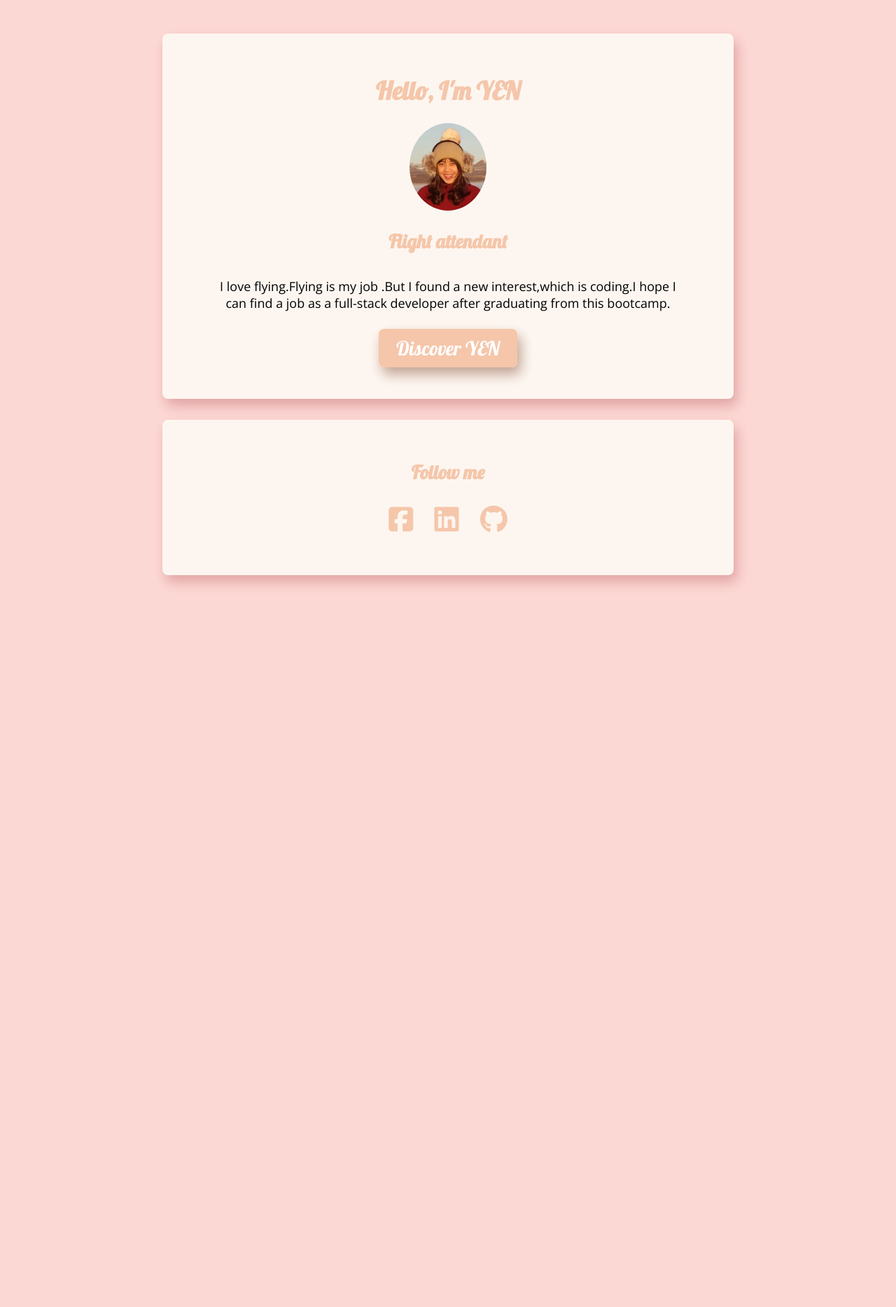
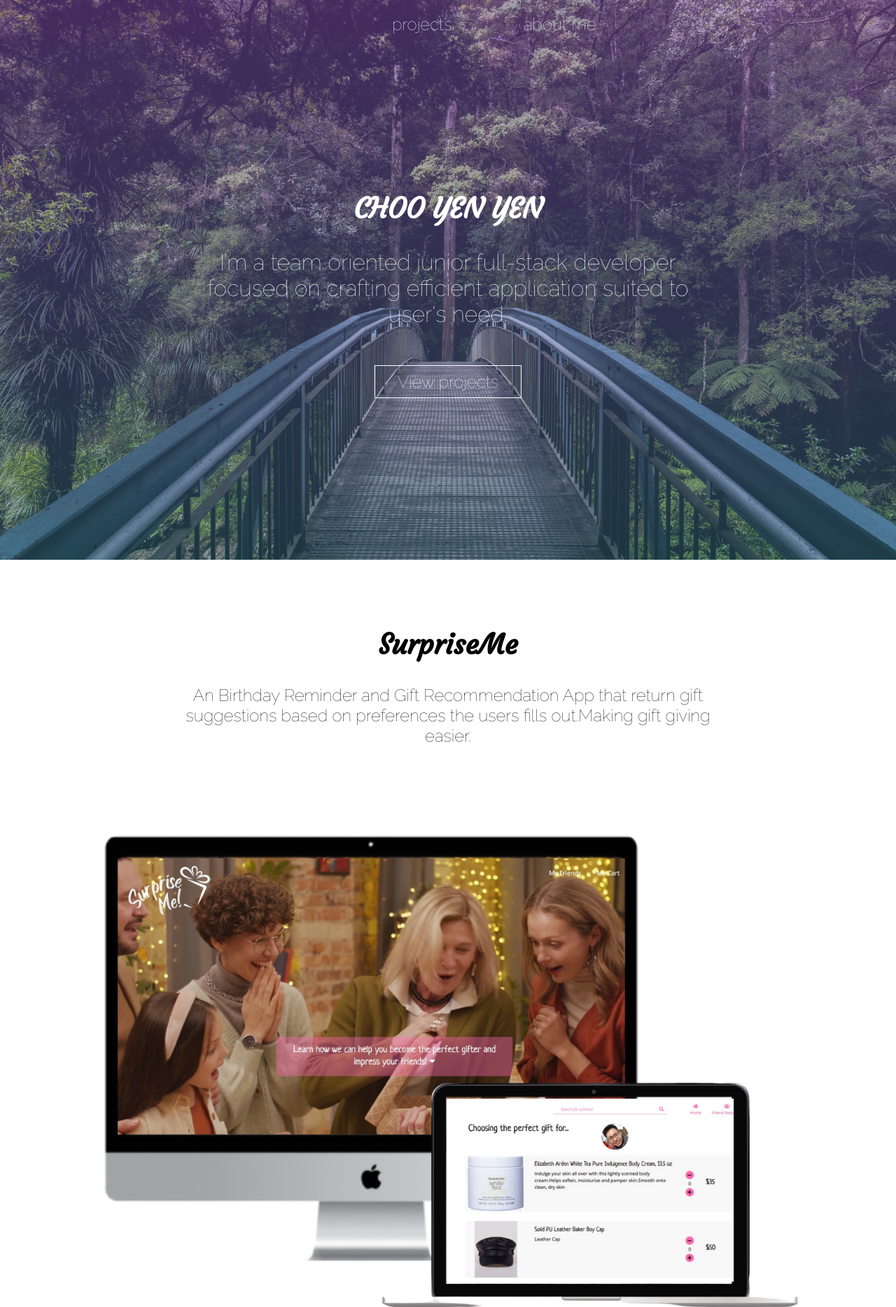
Before and after one commit to trueice0906/profile-page, a website: page index.html in a window 1280 px wide. Shown: the top 1868 px of the page at 70% size. Before the commit the page ends 870 px from the top, so only its background shows below. Drawn offline with nearby package versions, Linux system fonts and the light colour scheme.

Commit message:
new_profile_page

```diff
--- a/index.html
+++ b/index.html
@@ -5,47 +5,86 @@
   <meta http-equiv="X-UA-Compatible" content="IE=edge">
   <meta name="viewport" content="width=device-width, initial-scale=1.0">
   <title>Yen's profile</title>
-  <link rel="stylesheet" href="style.css">
+  <link href="/style.css" rel="stylesheet">
+  <link rel="stylesheet" href="https://use.fontawesome.com/releases/v5.0.7/css/all.css">
+  <script type="text/javascript" src="https://code.jquery.com/jquery-1.7.1.min.js"></script>
   <script src="https://kit.fontawesome.com/9ba5256374.js" crossorigin="anonymous"></script>
 </head>
 <body>
+  <nav>
+    <div class="logo">
+      <!-- <img src="/images/logo.png" alt="logo"> -->
+    </div>
 
-<div class="container">
-  <div class="one">
-    <h1>Hello, I'm YEN</h1>
-    <img src="310FB384-8139-4FA3-8E32-43DDBEF73483_4_5005_c.jpeg" alt="profile-pic">
+    <ul class="nav-selection">
+      <li class="nav-item"><a href="#portfolio">projects </a></li>
+      <li class="nav-item"><a href="#about">about me </a></li>
+    </ul>
 
-    <h2>Flight attendant</h2>
+  </nav>
 
-    <p>I love flying.Flying is my job .But I found a new interest,which is coding.I hope I can find a job as a full-stack developer after graduating from this bootcamp. </p>
+  <section id="home" >
 
-    <div class="btn-wrapper">
-      <a class="btn-pink" href="https://www.facebook.com/yenyen.choo" target="_blank">Discover YEN</a>
+    <div class="profile_description top ">
+      <h1>CHOO YEN YEN</h1>
+      <h2>I’m a team oriented junior full-stack developer focused on crafting efficient application suited to user's need. </h2>
+
+      <a class="view-btn" href="#portfolio">View projects</a>
     </div>
-  </div>
+  </section>
 
-  <div class="two">
-    <h2>Follow me</h2>
-    <ul>
-      <li>
-        <a class="social-media" href="https://www.facebook.com/yenyen.choo" target="_blank">
-          <i class="fab fa-facebook-square"></i>
-        </a>
-      </li>
-      <li>
-        <a class="social-media" href="https://www.linkedin.com/in/yen-yen-choo-9572571ab/" target="_blank">
-          <i class="fab fa-linkedin"></i>
-        </a>
-      </li>
-      <li>
-        <a class="social-media" href="https://github.com/trueice0906" target="_blank">
-          <i class="fab fa-github"></i>
-        </a>
-      </li>
-    </ul>
-  </div>
+  <section id="portfolio">
+    <div class="project one hidden ">
+      <div class="project_intro">
+        <h1>SurpriseMe </h1>
+        <h2>An Birthday Reminder and Gift Recommendation App that return gift suggestions based on preferences the users fills out.Making gift giving easier.</h2>
+      </div>
 
-</div>
+        <img src="/images/surpriseme.png" alt="surprise-me" style="width: 1000px;">
+    </div>
+
+
+    <div class="project hidden">
+      <div class="project_intro">
+        <h1>Gambly </h1>
+        <h2>Online booking apps for fun activities and experiences.Integrated stripe API to allow user make payment in test mode. </h2>
+      </div>
+
+      <img src="/images/gambly.png" alt="surprise-me" style="width: 1000px;">
+    </div>
+
+  </section>
+
+  <section id="about">
+    <div class="profile_description">
+      <h1>ABOUT ME</h1>
+      <h2>I am from Penang,Malaysia.</h2>
+      <h2>I am a flight attendant.</h2>
+      <h2>I love flying.</h2>
+      <h2>But I love coding more.</h2>
+    </div>
+  </section>
+
+  <footer>
+    <p>&copy;2021 CHOO YEN YEN . Made in Malaysia
+
+    </p>
+
+  <ul>
+    <li class="social-icon"><a href=""><i class="fab fa-instagram social"></i></a></li>
+    <li class="social-icon"><a href=""><i class="fab fa-facebook-f social"></i></a></li>
+    <li class="social-icon"><a href=""><i class="fab fa-github-alt social"></a></i></li>
+  </ul>
+
+    <p>This site was built with simple tools like HTML,CSS and vanilla Javascript. Font used in headlines is Courgette
+    , font in body copy is Raleway.</p>
+  </footer>
+
+
+
+
 
 </body>
+
+<script src= "script.js"></script>
 </html>
--- /dev/null
+++ b/script.js
@@ -0,0 +1,34 @@
+$(window).scroll(function() {
+    if ($(window).scrollTop() > 500) {
+        $('nav').addClass('shadow-header');
+    } else {
+        $('nav').removeClass('shadow-header');
+    }
+});
+// fade in effect //
+function isVisible(element) {
+  let elementBox = element.getBoundingClientRect();
+  let distanceFromTop = -250;
+
+  if (elementBox.top - window.innerHeight < distanceFromTop) {
+    return true;
+  } else {
+    return false;
+  }
+}
+
+function scrollDoc() {
+  let sectionList = document.querySelectorAll('.hidden');
+  sectionList.forEach(function(section) {
+    if(isVisible(section)) {
+      section.classList.remove('hidden');
+    };
+  })
+}
+
+window.addEventListener("scroll",scrollDoc);
+
+// fade out effect //
+$(window).scroll(function(){
+    $(".top").css("opacity", 1 - $(window).scrollTop() / 250);
+  });
--- a/style.css
+++ b/style.css
@@ -1,113 +1,181 @@
-@import url('https://fonts.googleapis.com/css2?family=Lobster&display=swap');
-@import url('https://fonts.googleapis.com/css2?family=Lobster&family=Open+Sans&display=swap');
+@import url('https://fonts.googleapis.com/css2?family=Courgette&family=Raleway:wght@100;400&display=swap');
+/* profile page */
 
-.container{
-  margin: auto;
-  padding:10px;
-}
-
-body {
-  background-color: #FCD8D4;
-  font-family: 'Open Sans', sans-serif;
-  font-size: 18px;
-  overflow:hidden;
-  overflow-y: scroll;
-}
-
-img{
-  width:110px;
-  border-radius: 50%;
+body{
+  min-height: 100vh;
+  margin: 0;
+  font-family: 'Raleway', sans-serif;
 }
 
 h1{
-  color: #F5C6AA;
-  font-family: 'Lobster', cursive;
+  font-size: 2.5rem;
+  font-family: 'Courgette', cursive;
 }
 
-h2{
-  color: #F5C6AA;
-  font-family: 'Lobster', cursive;
+h2,a{
+  font-weight: 150;
 }
 
 a{
-  color: rgb(255, 255, 255);
-  font-family: 'Open Sans', sans-serif;
-  text-decoration: none;
+  font-size: 1.5rem;
 }
 
-a:hover{
-  color:rgb(96, 47, 72);
+nav{
+  display: flex;
+  align-items:center;
+  justify-content: space-between;
+  z-index: 3;
+  position: fixed;
+  width: 100%;
 }
 
-.btn-wrapper{
-  margin: 20px 20px;
+.logo{
+  margin: 1rem;
 }
 
-.btn-pink {
-  width: 120px;
-  padding: 10px 25px;
-  background-color: #F5C6AA;
-  border-radius: 8px;
-  font-family: 'Lobster', cursive;
-  font-size: 28px;
-  box-shadow: 5px 10px 18px #c1a394;
+.logo > img{
+  width: 60px;
 }
 
-p{
-  font-family: 'Open Sans', sans-serif;
-  margin: 35px;
+.nav-selection{
+  width: 60%;
+  font-size: 20px;
 }
 
-.one,.two{
-  background-color: #FDF6F0;
-  width: 60%;
-  text-align: center;
-  margin: 30px auto;
-  padding: 35px;
-  border-radius: 8px;
-  box-shadow: 5px 10px 18px #e1a4a4;
+.nav-item{
+  display: inline;
+  padding: 1rem 2rem;
+  margin : 0 1rem;
 }
 
-ul{
-  padding: 0;
+.nav-item a {
+  text-decoration: none;
+  color: rgb(255, 255, 255);
+  position:relative;
 }
 
-li{
-  display: inline;
-  justify-content: center;
-  font-size: 40px;
-  padding: 0 10px;
-
+.nav-item a::after{
+  content: '';
+  position: absolute;
+  bottom: -5px;
+  left: 0;
+  width: 100%;
+  height: 0.1em;
+  background-color: hotpink;
+  opacity: 0;
+  transition: opacity 300ms, transform 300ms;
 }
 
-.social-media {
-  color:#F5C6AA;
+.nav-item a:hover::after,
+.nav-item a:focus::after {
+  opacity: 1;
+  transform: translate3d(0, 0.1em, 0);
 }
 
-/* ==============width 960 ======================== */
-@media (max-width: 960px) {
-  /* For a screen < 960px, this CSS will be read */
-
-  body{
-    font-size: 16px;
-  }
+#home{
+  height: 100vh;
+  background: linear-gradient(rgba(149, 93, 208, 0.45),rgba(60, 119, 142, 0.45)),url('/images/background.jpeg');
+  background-position: center;
+  background-size: cover;
+  display : flex;
+  align-items: center;
 }
 
-
-/* ==============width 720 ======================== */
-@media (max-width: 720px) {
-  /* For a screen < 720px, this CSS will be read */
-
-  body{
-    font-size: 14px;
-  }
+.profile_description{
+  text-align:center;
+  color: #fff;
+  justify-content: center;
+  width: 60%;
+  margin: 0 auto;
 }
 
-/* ==============width 540 ======================== */
-@media (max-width: 540px) {
-  /* For a screen < 540px, this CSS will be read */
+.top {
+  opacity: 1;
+}
 
-  body{
-    font-size: 12px;
-  }
+.profile_description h2{
+  font-size: 2rem;
+  margin-bottom: 4rem;
 }
+
+.view-btn{
+  color: white;
+  text-decoration: none;
+  padding: 0.5rem 2rem;
+  border: 1px solid white;
+}
+
+.view-btn:hover{
+  background:hotpink;
+}
+
+#portfolio{
+  text-align: center;
+  padding: 2rem 0;
+}
+
+.project_intro {
+  width: 60%;
+  margin: 4rem auto;
+}
+
+.shadow-header{
+  background-color: rgb(255, 254, 254);
+  box-shadow:0 4px 2px -2px rgba(100, 100, 111, 0.2);
+}
+
+.shadow-header ul li a{
+  color: rgb(103, 102, 102);
+}
+
+.h-line{
+  margin: 3rem 0;
+}
+
+.one{
+  padding-bottom: 5rem;
+  border-bottom :1px solid rgb(207, 204, 204);
+}
+
+.project {
+  display: block;
+  opacity:1;
+  transition: opacity 2s ease;
+}
+
+.hidden {
+  opacity: 0;
+}
+
+#about {
+  height: 100vh;
+  object-fit: contain;
+  background: linear-gradient(rgba(176, 23, 59, 0.8),rgba(190, 35, 21, 0.8)),url('/images/collage.png'),center center no-repeat;
+  display : flex;
+  align-items: center;
+}
+
+footer{
+  height:250px;
+  background: rgb(30, 30, 30);
+  display: flex;
+  flex-direction: column;
+  justify-content: center;
+  align-items: center;
+  color: white;
+}
+
+.social-icon{
+  display: inline;
+  margin: 1rem 3rem;
+}
+
+.social{
+  color: white;
+  font-size: 2.5rem;
+}
+
+.social-icon a:hover i{
+  cursor: pointer;
+  color:hotpink;
+}
```
Also changed, not shown: package.json (added, +11 -0 lines), resume.html (added, +176 -0 lines), 310FB384-8139-4FA3-8E32-43DDBEF73483_4_5005_c.jpeg (deleted), images/background.jpeg (added), images/collage.png (added), images/gambly.png (added), images/logo.png (added), images/profile_pic.jpg (added), images/surpriseme.png (added), 3 other files.
